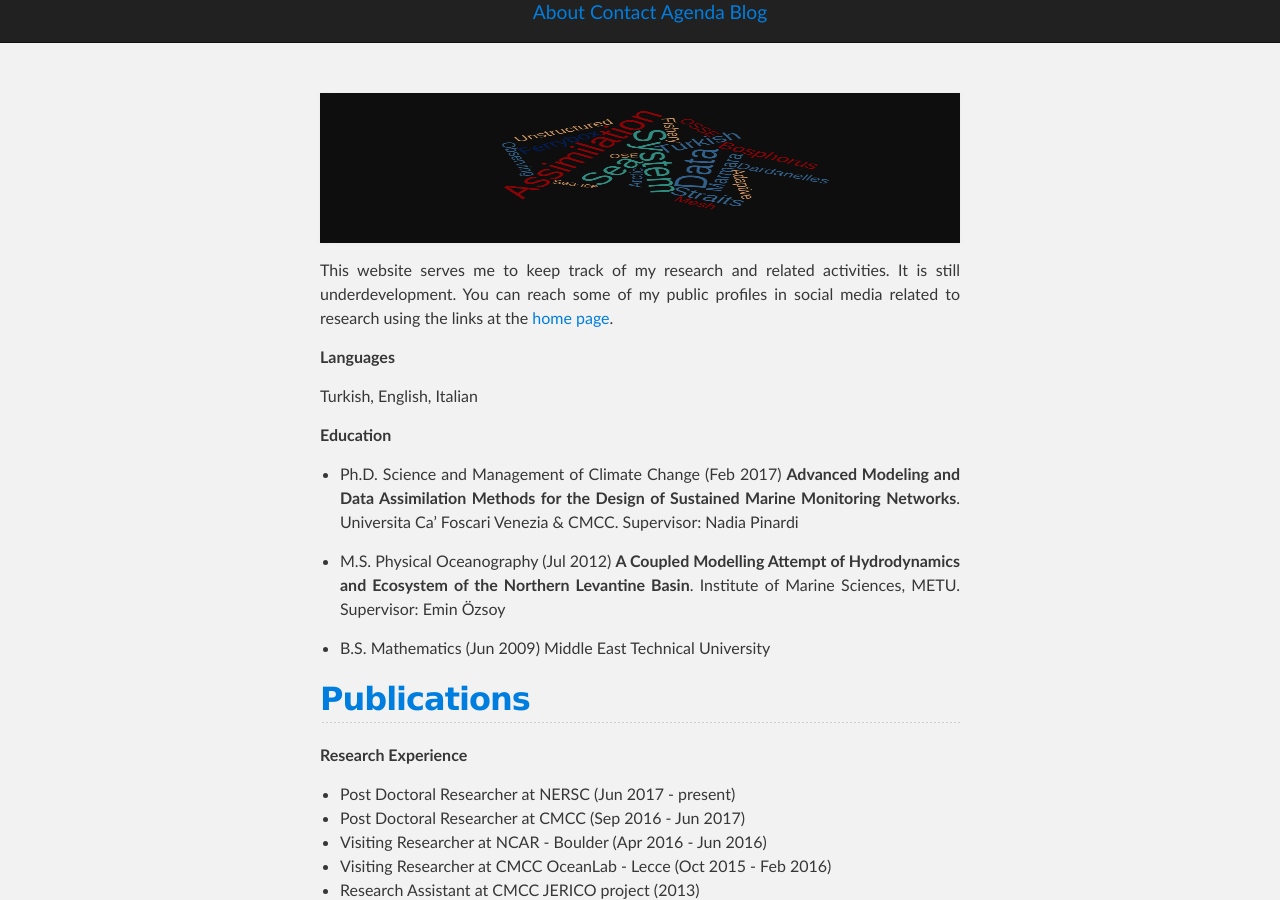
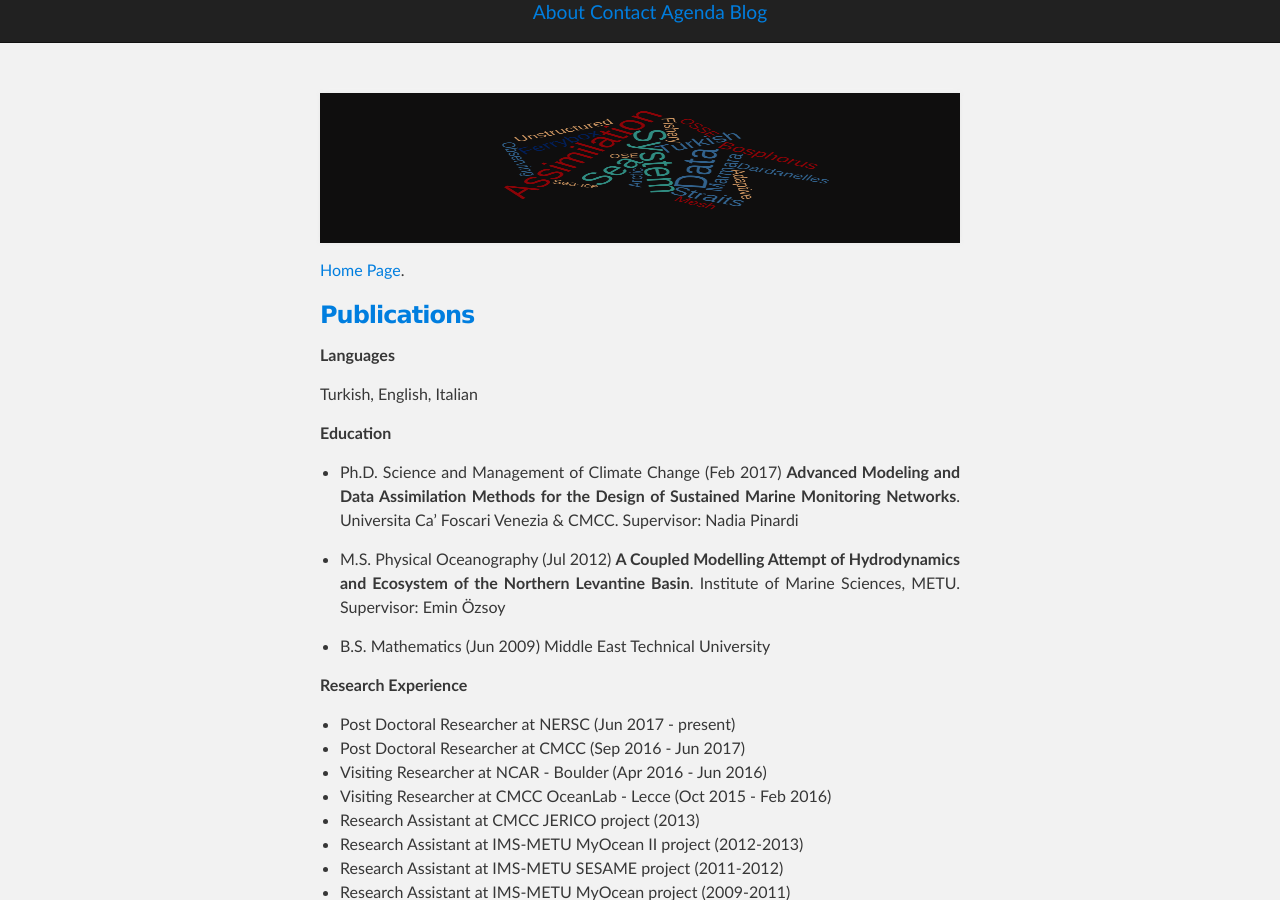
Before and after one commit to aydogduali/aydogduali.github.io, a Jekyll site: the page built from about/index.md, in a window 1280 px wide and 900 px high, scrolled down 413 px. Built offline with Jekyll 4.4.1, drawn with Linux system fonts in a browser that asks for light colours; the repository's description, which GitHub fills in, is left out.

Commit message:
updated order

```diff
--- a/about/index.md
+++ b/about/index.md
@@ -3,9 +3,9 @@ layout: default
 ---
 ![](../pics/wordcloud.png){:height="150px" width="640px"}
 
-This website serves me to keep track of my research and related activities. It
-is still underdevelopment. You can reach some of my public profiles in social
-media related to research using the links at the [home page](/index).
+[Home Page](/index).
+
+### **[Publications](/about/publication)**
 
 **Languages**
 
```
Also changed, not shown: other parts of about/index.md (+0 -2 lines).
